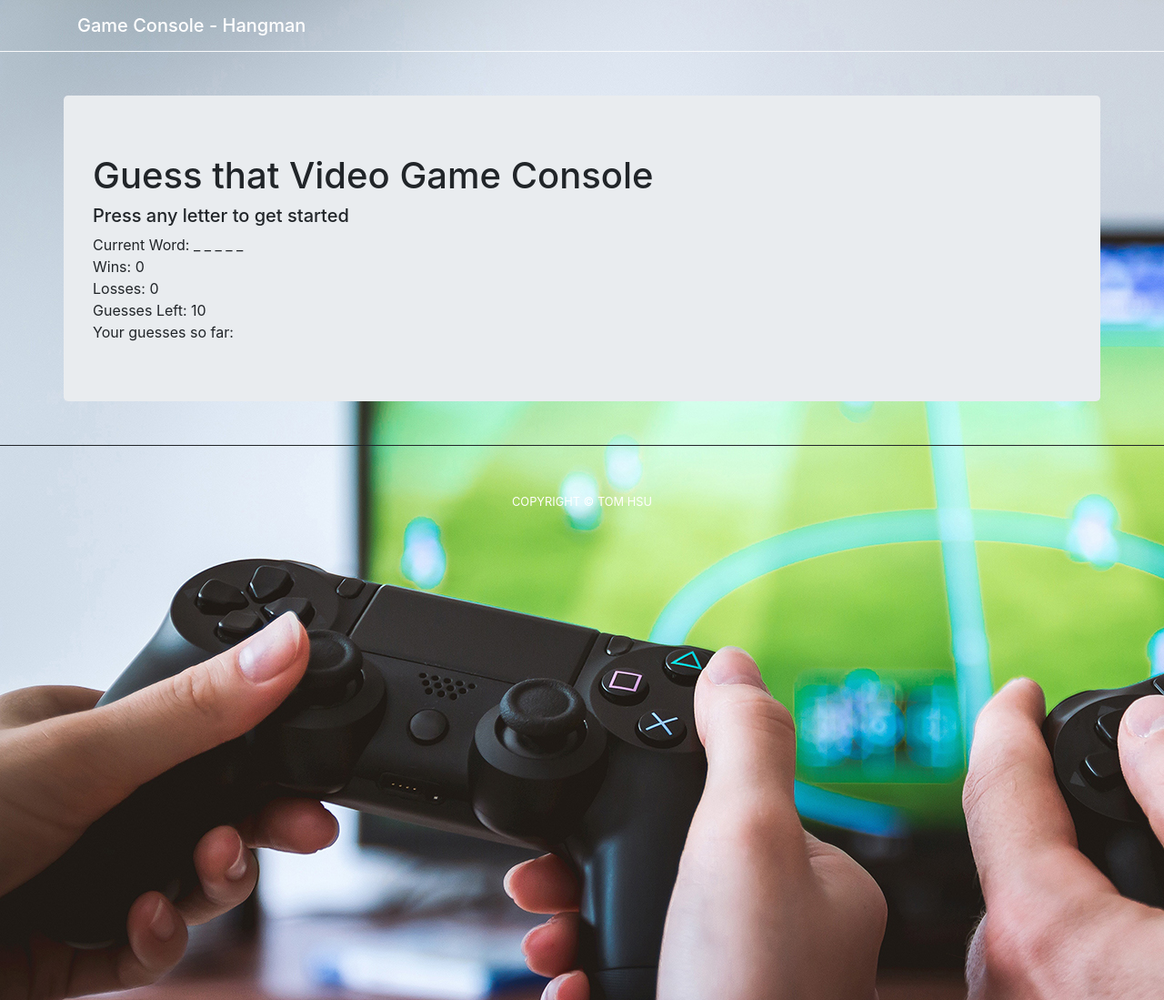
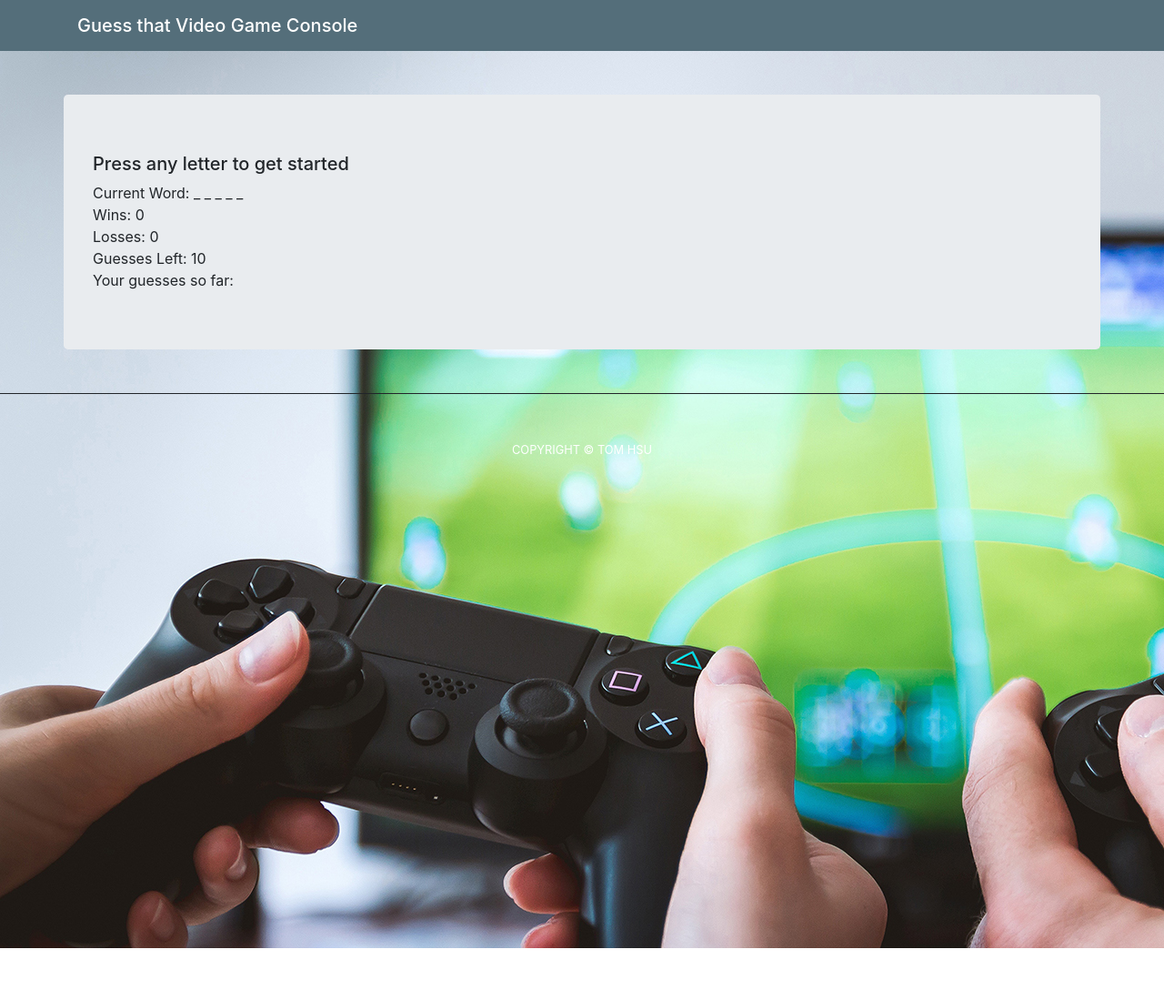
Before and after one commit to thomaschsu/Word-Guess-Game, a plain HTML site: page index.html in a window 1280 px wide. Shown: the whole page at 91% size. After the commit the page ends 1042 px from the top, so only its background shows below. Drawn offline with nearby package versions, Linux system fonts and the light colour scheme.

Commit message:
Modified styles and index

```diff
--- a/assets/css/style.css
+++ b/assets/css/style.css
@@ -1,3 +1,7 @@
+.navbar {
+    background-color: #546E7A;
+}
+
 body {
     background-image: url("../images/bg.jpg");
     background-repeat: no-repeat;
--- a/index.html
+++ b/index.html
@@ -8,13 +8,12 @@
     <link rel="stylesheet" type="text/css" href="assets/css/style.css">
 </head>
   <body>
-      <nav class="navbar sticky-top navbar-light border-bottom border-light">
+      <nav class="navbar sticky-top">
           <div class="container">
-             <span class="navbar-brand mb-0 h1 text-white">Game Console - Hangman</span>
+             <span class="navbar-brand mb-0 h1 text-white">Guess that Video Game Console</span>
           </div>
        </nav>
     <div class="container jumbotron mt-5">
-    <h1>Guess that Video Game Console</h1>
     <h5>Press any letter to get started</h5>
     <div id="currentWord"></div>
     <div id="wins"></div>
```
